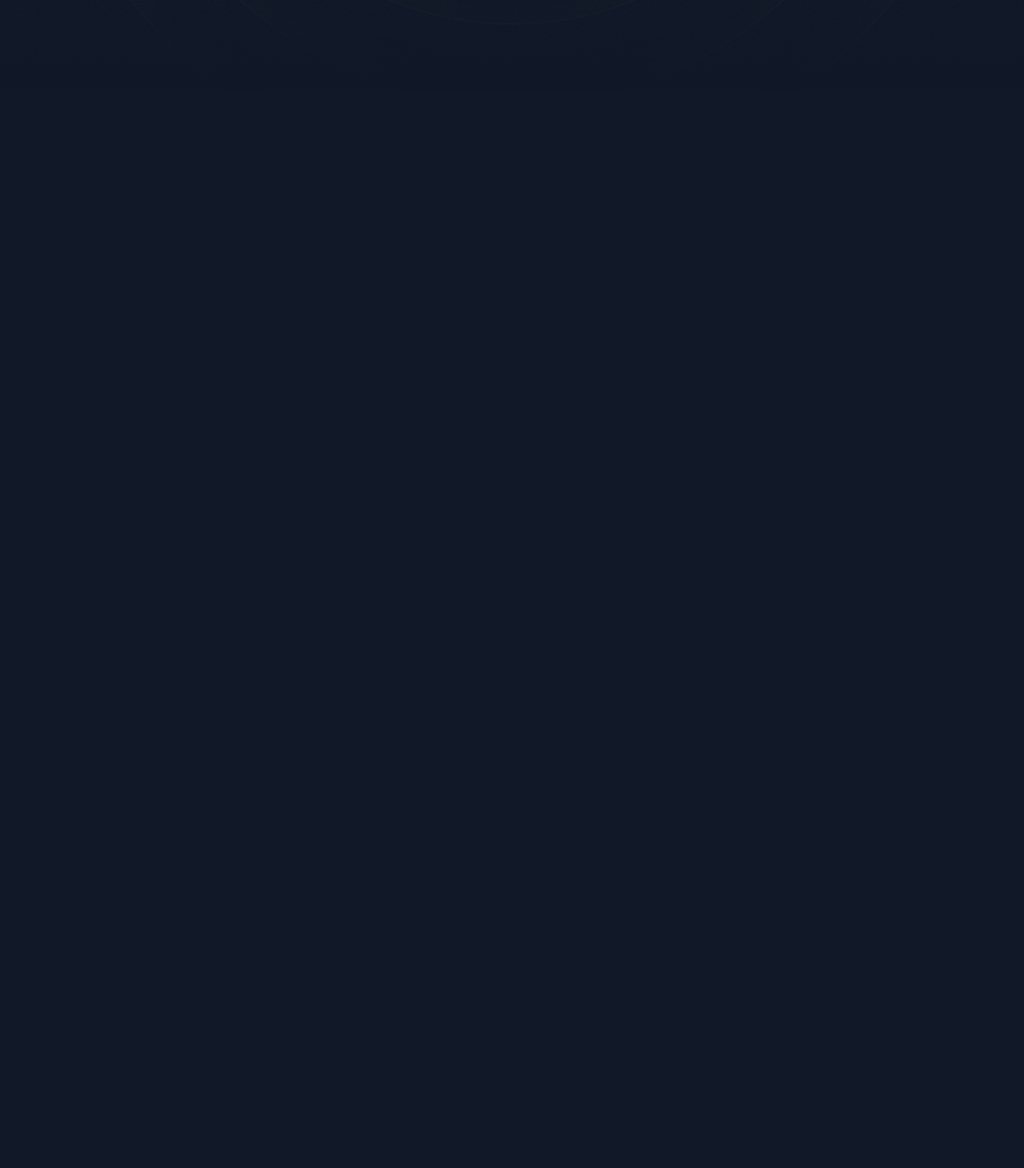
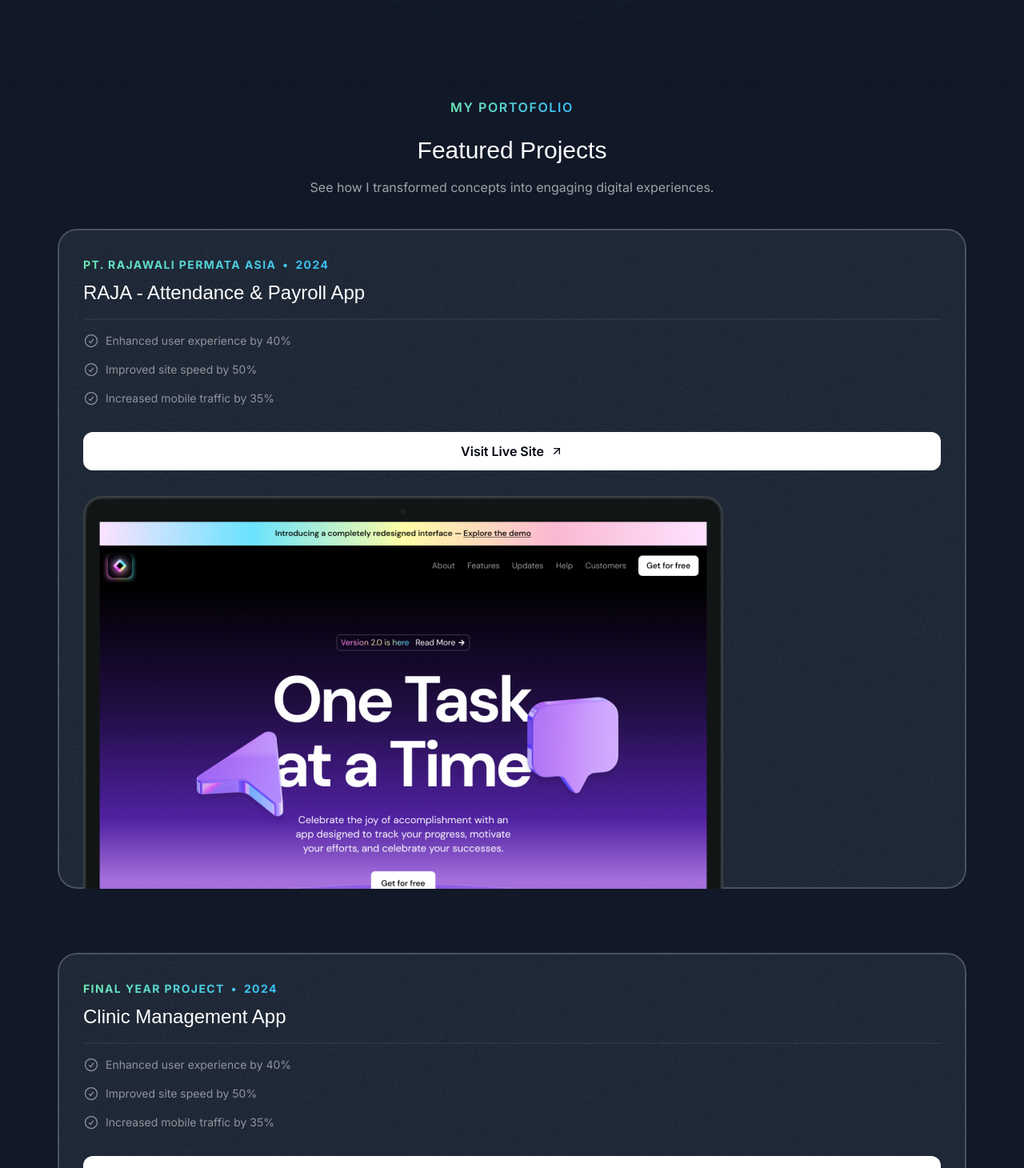
Before and after one commit to FernandJerico/my-portofolio, a Next.js app: page / in a window 1280 px wide. Shown: the part 880-2340 px from the top of the page at 80% size. Before the commit the page ends 1111 px from the top, so only its background shows below. Built offline with nearby package versions, Linux system fonts and the light colour scheme; a web font is replaced by a local one.

Commit message:
Refactor: Add ProjectsSection to Home page

```diff
--- a/src/app/page.tsx
+++ b/src/app/page.tsx
@@ -1,11 +1,13 @@
 import { Header } from "@/sections/Header";
 import { HeroSection } from "@/sections/Hero";
+import { ProjectsSection } from "@/sections/Projects";
 
 export default function Home() {
   return (
     <div>
       <Header />
       <HeroSection />
+      <ProjectsSection />
     </div>
   );
 }
--- a/src/sections/Projects.tsx
+++ b/src/sections/Projects.tsx
@@ -1,12 +1,16 @@
 import darkSaasLandingPage from "@/assets/images/dark-saas-landing-page.png";
 import lightSaasLandingPage from "@/assets/images/light-saas-landing-page.png";
 import aiStartupLandingPage from "@/assets/images/ai-startup-landing-page.png";
+import Image from "next/image";
+import CheckIcon from "@/assets/icons/check-circle.svg";
+import ArrowRightIcon from "@/assets/icons/arrow-up-right.svg";
+import grainImage from "@/assets/images/grain.jpg";
 
 const portfolioProjects = [
   {
-    company: "Acme Corp",
-    year: "2022",
-    title: "Dark Saas Landing Page",
+    company: "PT. Rajawali Permata Asia",
+    year: "2024",
+    title: "RAJA - Attendance & Payroll App",
     results: [
       { title: "Enhanced user experience by 40%" },
       { title: "Improved site speed by 50%" },
@@ -16,9 +20,21 @@ const portfolioProjects = [
     image: darkSaasLandingPage,
   },
   {
-    company: "Innovative Co",
-    year: "2021",
-    title: "Light Saas Landing Page",
+    company: "Final Year Project",
+    year: "2024",
+    title: "Clinic Management App",
+    results: [
+      { title: "Enhanced user experience by 40%" },
+      { title: "Improved site speed by 50%" },
+      { title: "Increased mobile traffic by 35%" },
+    ],
+    link: "https://youtu.be/Z7I5uSRHMHg",
+    image: aiStartupLandingPage,
+  },
+  {
+    company: "PT. Adma Digital Solusi",
+    year: "2023",
+    title: "FindFluence - Influencer Marketing Platform",
     results: [
       { title: "Boosted sales by 20%" },
       { title: "Expanded customer reach by 35%" },
@@ -27,20 +43,65 @@ const portfolioProjects = [
     link: "https://youtu.be/7hi5zwO75yc",
     image: lightSaasLandingPage,
   },
-  {
-    company: "Quantum Dynamics",
-    year: "2023",
-    title: "AI Startup Landing Page",
-    results: [
-      { title: "Enhanced user experience by 40%" },
-      { title: "Improved site speed by 50%" },
-      { title: "Increased mobile traffic by 35%" },
-    ],
-    link: "https://youtu.be/Z7I5uSRHMHg",
-    image: aiStartupLandingPage,
-  },
 ];
 
 export const ProjectsSection = () => {
-  return <div>Projects Section</div>;
+  return (
+    <section className="pb-16">
+      <div className="container">
+        <div className="flex justify-center">
+          <p className="uppercase font-semibold tracking-widest bg-gradient-to-r from-emerald-300 to-sky-400 text-center bg-clip-text text-transparent">
+            My Portofolio
+          </p>
+        </div>
+        <h2 className="font-serif text-3xl text-center mt-6">
+          Featured Projects
+        </h2>
+        <p className="text-center text-white/60 mt-4">
+          See how I transformed concepts into engaging digital experiences.
+        </p>
+        <div className="flex flex-col mt-10 gap-20">
+          {portfolioProjects.map((project) => (
+            <div
+              key={project.title}
+              className="bg-gray-800 rounded-3xl relative z-0 overflow-hidden after:-z-10 after:content-[''] after:absolute after:inset-0 after:outline-2 after:outline after:-outline-offset-2 after:rounded-3xl after:outline-white/20 px-8 pt-8 after:pointer-events-none">
+              <div className="bg-gradient-to-r from-emerald-300 to-sky-400 inline-flex gap-2 font-bold uppercase tracking-widest text-sm text-transparent bg-clip-text">
+                <span>{project.company}</span>
+                <span>&bull;</span>
+                <span>{project.year}</span>
+              </div>
+              <div
+                className="absolute inset-0 -z-10 opacity-5"
+                style={{
+                  backgroundImage: `url(${grainImage.src})`,
+                }}></div>
+              <h3 className="font-serif text-2xl mt-2">{project.title}</h3>
+              <hr className="border-t-2 border-white/5 mt-4" />
+              <ul className="flex flex-col gap-4 mt-4">
+                {project.results.map((result) => (
+                  <li
+                    key={result.title}
+                    className="flex gap-2 text-sm text-white/50">
+                    <CheckIcon className="size-5" />
+                    <span>{result.title}</span>
+                  </li>
+                ))}
+              </ul>
+              <a href={project.link}>
+                <button className="bg-white text-gray-950 h-12 w-full rounded-xl font-semibold inline-flex items-center justify-center gap-2 mt-8">
+                  <span>Visit Live Site</span>
+                  <ArrowRightIcon className="size-4" />
+                </button>
+              </a>
+              <Image
+                src={project.image}
+                alt={project.title}
+                className="mt-8 -mb-4"
+              />
+            </div>
+          ))}
+        </div>
+      </div>
+    </section>
+  );
 };
```
